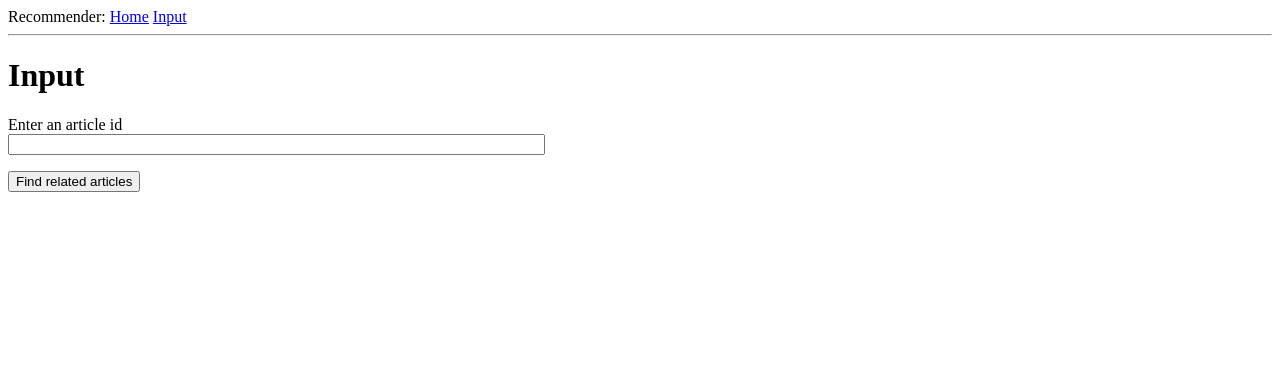
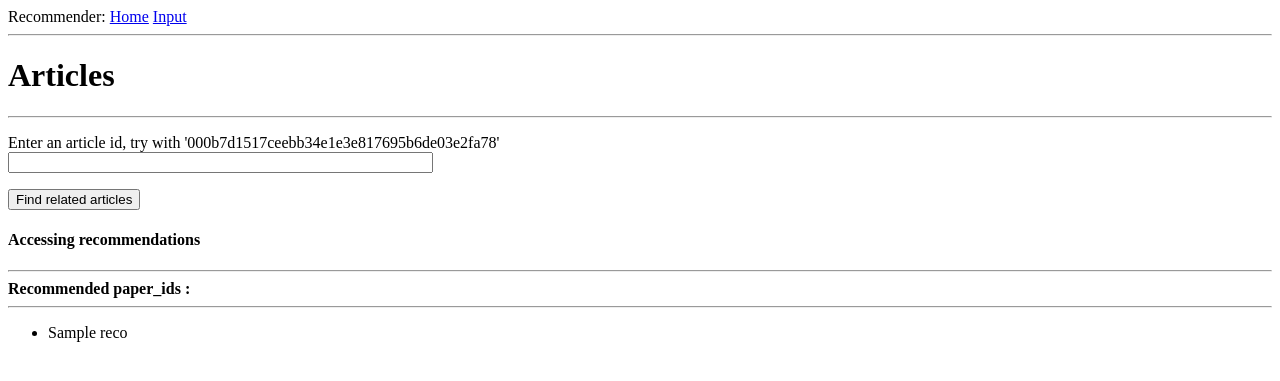
Before and after one commit to tapasig/covid_article_recommender, a Flask app: template templates/input.html in a window 1280 px wide. Shown: the top 381 px of the page. Run offline with Flask 2, Linux system fonts and the light colour scheme; the template is opened without the code that fills it: values that come from a table or form of the project are taken from there, most other values are stand-ins (such as "Sample title", 1, 10 or a date in 2020); parts of the project's set-up code (start-up, migrations or seed data) failed here and were passed over.

Commit message:
templates modified to print recommendations

```diff
--- a/app.py
+++ b/app.py
@@ -1,4 +1,4 @@
-from flask import Flask, request, render_template
+from flask import Flask, request, render_template, flash, redirect
 from utils import load_model
 from configuration import Configuration
 import json
@@ -12,23 +12,45 @@ model = load_model(config)
 
 
 @app.route("/", methods=["GET"])
-
+#@app.route("/index", methods=["GET","POST"])
 def index():
     return render_template('index.html', title='Home')
 #    article = None
 #    form = InputForm(request.args)
+
 #    if form.validate():
 #    	article = request.args.get("article_id")
+#    print("article = ", article)
+
 #    return "Hello"
 #    return render_template('index.html', title='Home', form=form, article=article)
 
-@app.route('/input')
+@app.route('/input', methods=["GET","POST"])
 def input():
+    global model
     article = None
+    recommendations = None
+
     form = InputForm()
+
+    '''
+    if form.validate_on_submit():
+        flash('Missing field for article_id={}'.format(form.article_id.data))
+        return redirect('/input')
+    else:
+        recommendations = model.get(article)
+    '''
     if form.validate():
-           article = request.args.get("article_id")
-    return render_template('input.html', title='Input', form=form, article=article)
+    	article = request.form.get("article_id")
+
+
+    #model.get(article) returns the recommendations
+    if model.get(article):
+    	recommendations = model.get(article) #json.dump(model.get(article))
+
+    print("article=", article, "recommendations = ", type(recommendations))
+
+    return render_template('input.html', title='Input', form=form, article=article, recommendations=recommendations)
 
 @app.route("/recommendations/<id>", methods=["GET"])
 def recommendations(id):
--- a/recommender/forms.py
+++ b/recommender/forms.py
@@ -1,5 +1,5 @@
 from flask_wtf import FlaskForm
-from wtforms import StringField, SubmitField
+from wtforms import StringField, SubmitField, TextField
 from wtforms.validators import DataRequired
 
 
@@ -7,7 +7,8 @@ class InputForm(FlaskForm):
     """
     Allows users to enter an COVID-19 article id
     """
-    article_id = StringField(
-        "Enter an article id ", validators=[DataRequired()]
+
+    article_id = TextField(
+        "Enter an article id, try with '000b7d1517ceebb34e1e3e817695b6de03e2fa78' ", validators=[DataRequired()]
     )
     submit = SubmitField("Find related articles")
--- a/templates/base.html
+++ b/templates/base.html
@@ -4,9 +4,9 @@
     </head>
     <body>
         <div>
-	Recommender:
-	<a href="/index">Home</a>
-        <a href="/input">Input</a>
+	   Recommender:
+	   <a href="/index">Home</a>
+           <a href="/input">Input</a>
 	</div>
 	<hr>
         {% block content %}{% endblock %}
--- a/templates/input.html
+++ b/templates/input.html
@@ -1,13 +1,40 @@
 {% extends "base.html" %}
 
 {% block content %}
-    <h1>Input</h1>
+
+<div class="container">
+  <div class="row">
+    <div class="col">
+      <h1>Articles</h1>
+      <hr>
+
     <form action="" method="post" novalidate>
         {{ form.hidden_tag() }}
         <p>
             {{ form.article_id.label }}<br>
-            {{ form.article_id(size=64) }}<br>
+            {{ form.article_id(size=50) }}
         </p>
         <p>{{ form.submit() }}</p>
+	<!-- recommendations -->
+	<h4>Accessing recommendations</h4>
+	<!-- <p>Recommended paper_ids : {{ recommendations }}</p> -->
+	<hr>
+	<strong class="d-block mb-3">Recommended paper_ids :</strong>
+	<hr>
+	{% if recommendations != None %}
+        <ul>
+          {% for reco in recommendations %}
+          <li>{{ reco }}</li>
+          {% endfor %}
+        </ul>
+	{% else %}
+	<p>No recommendations found</p>
+	{% endif %}
+
     </form>
+
+
+    </div>
+  </div>
+</div>
 {% endblock %}
```
